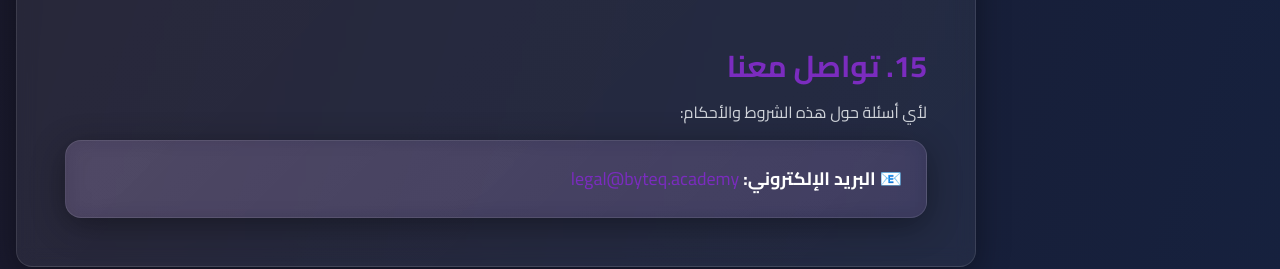
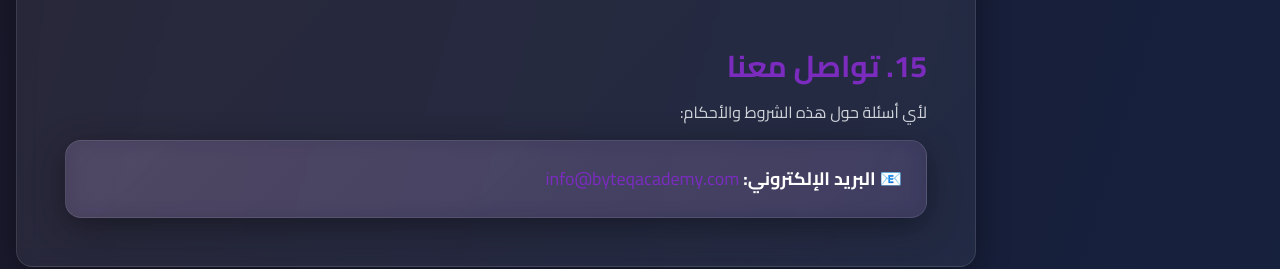
Before and after one commit to qz6sa/byteq-academy, a React (Vite) app in the folder frontend/: page /terms in a window 1280 px wide. Shown: the part 4013-4282 px from the top of the page. Built offline with nearby package versions, Linux system fonts and the light colour scheme; no server answers.

Commit message:
Update all email addresses to new domain

```diff
--- a/frontend/src/pages/FAQ.jsx
+++ b/frontend/src/pages/FAQ.jsx
@@ -43,7 +43,7 @@ const FAQ = () => {
       },
       {
         question: 'كيف أحذف حسابي؟',
-        answer: 'إذا قررت حذف حسابك، راسلنا على support@byteq.academy وسنساعدك في حذف حسابك وجميع بياناتك المرتبطة بشكل آمن ونهائي وفقاً لسياسة الخصوصية الخاصة بنا.'
+        answer: 'إذا قررت حذف حسابك، راسلنا على support@byteqacademy.com وسنساعدك في حذف حسابك وجميع بياناتك المرتبطة بشكل آمن ونهائي وفقاً لسياسة الخصوصية الخاصة بنا.'
       }
     ],
     'الدورات والتعلم': [
--- a/frontend/src/pages/Privacy.jsx
+++ b/frontend/src/pages/Privacy.jsx
@@ -279,7 +279,7 @@ const Privacy = () => {
                   </ul>
                   <div className="mt-4 glass-card p-4 bg-primary/10">
                     <p className="text-gray-300">
-                      لممارسة أي من هذه الحقوق، راسلنا على: <strong className="text-primary">privacy@byteq.academy</strong>
+                      لممارسة أي من هذه الحقوق، راسلنا على: <strong className="text-primary">info@byteqacademy.com</strong>
                     </p>
                   </div>
                 </div>
@@ -323,7 +323,7 @@ const Privacy = () => {
                   </p>
                   <div className="glass-card p-6 bg-primary/10">
                     <p className="text-lg">
-                      📧 <strong>البريد الإلكتروني:</strong> <span className="text-primary">privacy@byteq.academy</span>
+                      📧 <strong>البريد الإلكتروني:</strong> <span className="text-primary">info@byteqacademy.com</span>
                     </p>
                   </div>
                 </div>
--- a/frontend/src/pages/Terms.jsx
+++ b/frontend/src/pages/Terms.jsx
@@ -280,7 +280,7 @@ const Terms = () => {
                   </p>
                   <div className="glass-card p-6 bg-secondary/10">
                     <p className="text-lg">
-                      📧 <strong>البريد الإلكتروني:</strong> <span className="text-secondary">legal@byteq.academy</span>
+                      📧 <strong>البريد الإلكتروني:</strong> <span className="text-secondary">info@byteqacademy.com</span>
                     </p>
                   </div>
                 </div>
```
